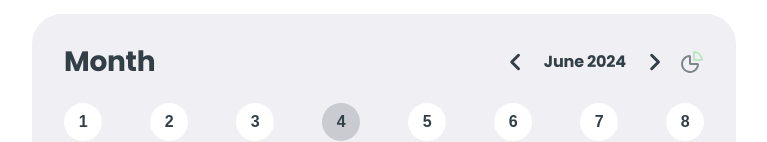
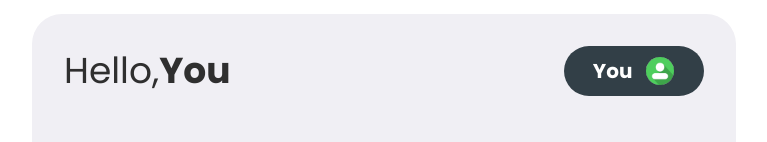
Before and after one commit to VeronikaPetrushka/fullstack-foundry, a React (Vite) app: page /tracker in a window 1280 px wide. Shown: the part 612-754 px from the top of the page, without its empty margins (256-1023 px from the left). Built offline with nearby package versions, Linux system fonts and the light colour scheme.

Commit message:
waterDetailedInfo -> usrBar, userPanel

```diff
--- a/src/components/UserBar/UserBar.jsx
+++ b/src/components/UserBar/UserBar.jsx
@@ -1,7 +1,28 @@
+import css from './UserBar.module.css'
+import { useSelector } from 'react-redux';
+// import UserBarPopover from "../UserBarPopover/UserBarPopover";
+import { selectUserName, selectAvatar } from '../../redux/user/selectors';
+
 const UserBar = () => {
+
+    const userName = useSelector(selectUserName)
+    const avatar = useSelector(selectAvatar)
+
     return (
-        <div>
-
+        <div className={css.userBarWrapper}>
+            {userName ? (
+                    <p className={css.userName}>{userName}</p>
+                ) : (
+                    <p className={css.userName}>You</p>
+                )}
+            {avatar ?
+                <div className={css.avatarBox}>
+                    <img src={avatar} className={css.avatarImg} />
+                </div> :
+                <div className={css.avatarBox}>
+                    <img src="src\img\avatar-default.jpg" className={css.avatarImg}/>
+                </div>}
+        {/* <UserBarPopover /> */}
         </div>
     )
 }
--- a/src/components/UserBar/UserBar.module.css
+++ b/src/components/UserBar/UserBar.module.css
@@ -0,0 +1,34 @@
+.userBarWrapper {
+    display: flex;
+    background-color: var(--grey);
+    border-radius: 25px;
+    width: 140px;
+    height: 50px;
+    justify-content: space-evenly;
+    align-items: center;
+    padding: 8px 16px;
+}
+
+.userName {
+    color: var(--white);
+    font-size: 20px;
+    font-weight: 700;
+}
+
+.avatarBox {
+    display: flex;
+    justify-content: center;
+    align-items: center;
+    width: 30px;
+    height: 30px;
+    border: 1px solid;
+    border-radius: 50%;
+    border-color: transparent;
+    overflow: hidden;
+}
+
+.avatarImg {
+    width: 150%;
+    height: 150%;
+    object-fit: cover;
+}
--- a/src/components/UserPanel/UserPanel.jsx
+++ b/src/components/UserPanel/UserPanel.jsx
@@ -1,7 +1,18 @@
+import css from './UserPanel.module.css'
+import { useSelector } from 'react-redux';
+import { selectUserName } from '../../redux/user/selectors';
+
 const UserPanel = () => {
+    const userName = useSelector(selectUserName)
     return (
-        <div>
-
+        <div className={css.hiUserWrapper}>
+            <h1 className={css.hiUser}>Hello,
+                {userName ? (
+                    <span className={css.userName}> {userName}</span>
+                ) : (
+                    <span className={css.userName}> You</span>
+                )}
+            </h1>
         </div>
     )
 }
--- a/src/components/UserPanel/UserPanel.module.css
+++ b/src/components/UserPanel/UserPanel.module.css
@@ -0,0 +1,9 @@
+.hiUser {
+    display: flex;
+    color: var(--dark-grey);
+    font-size: 36px;
+}
+
+.userName {
+    font-weight: 700;
+}
--- a/src/components/WaterDetailedInfo/WaterDetailedInfo.jsx
+++ b/src/components/WaterDetailedInfo/WaterDetailedInfo.jsx
@@ -1,14 +1,12 @@
 import css from './WaterDetailedInfo.module.css';
 import UserBar from '../UserBar/UserBar';
 import UserPanel from '../UserPanel/UserPanel';
-import UserBarPopover from '../UserBarPopover/UserBarPopover';
 
 const WaterDetailedInfo = () => {
   return (
     <div className={css.waterDetailedInfoWrapper}>
+      <UserPanel />
       <UserBar />
-      <UserPanel />
-      <UserBarPopover />
     </div>
   );
 };
--- a/src/components/WaterDetailedInfo/WaterDetailedInfo.module.css
+++ b/src/components/WaterDetailedInfo/WaterDetailedInfo.module.css
@@ -1,3 +1,7 @@
 .waterDetailedInfoWrapper {
   width: 100%;
+  display: flex;
+  justify-content: space-between;
+  align-items: center;
+  margin-bottom: 44px;
 }
--- a/src/redux/user/selectors.js
+++ b/src/redux/user/selectors.js
@@ -1,33 +1,13 @@
-import { createSelector } from '@reduxjs/toolkit';
+export const selectUserName = state => state.name;
 
-const selectUser = state => state.user;
+export const selectUserEmail = state => state.email;
 
-export const selectUserName = createSelector(
-  [selectUser],
-  user => user.data?.name
-);
+export const selectDailyNorma = state => state.dailyNorma;
 
-export const selectUserEmail = createSelector(
-  [selectUser],
-  user => user.data?.email
-);
+export const selectGender = state => state.gender;
 
-export const selectDailyNorma = createSelector(
-  [selectUser],
-  user => user.data?.dailyNorma
-);
+export const selectWeight = state => state.weight;
 
-export const selectGender = createSelector(
-  [selectUser],
-  user => user.data?.gender
-);
+export const selectTimeActivity = state => state.timeActivity;
 
-export const selectWeight = createSelector(
-  [selectUser],
-  user => user.data?.weight
-);
-
-export const selectTimeActivity = createSelector(
-  [selectUser],
-  user => user.data?.timeActivity
-);
+export const selectAvatar = state => state.avatar;
```
Also changed, not shown: src/redux/auth/selectors.js (+8 -8 lines), src/redux/water/selectors.js (+4 -20 lines), src/img/avatar-default.jpg (added).
